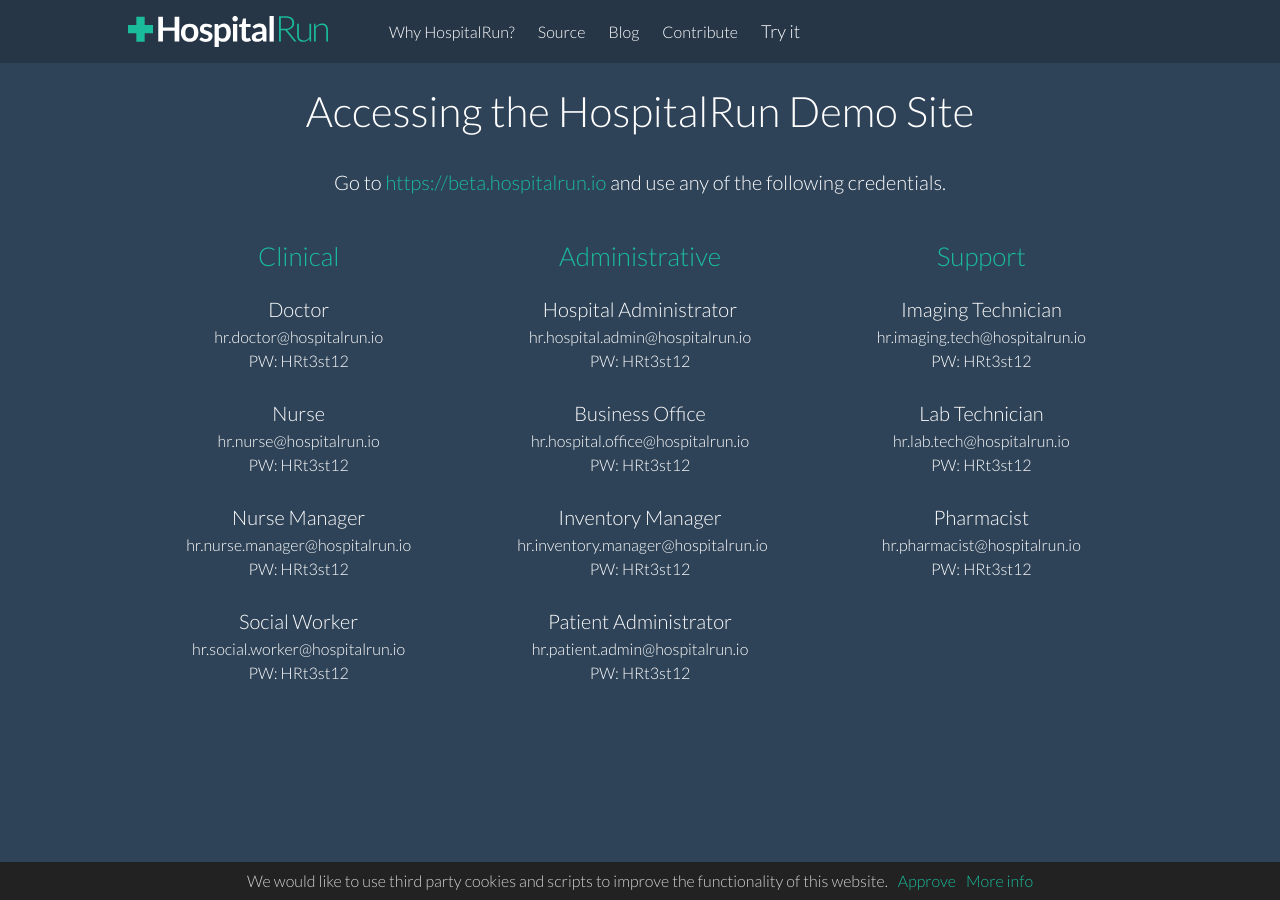
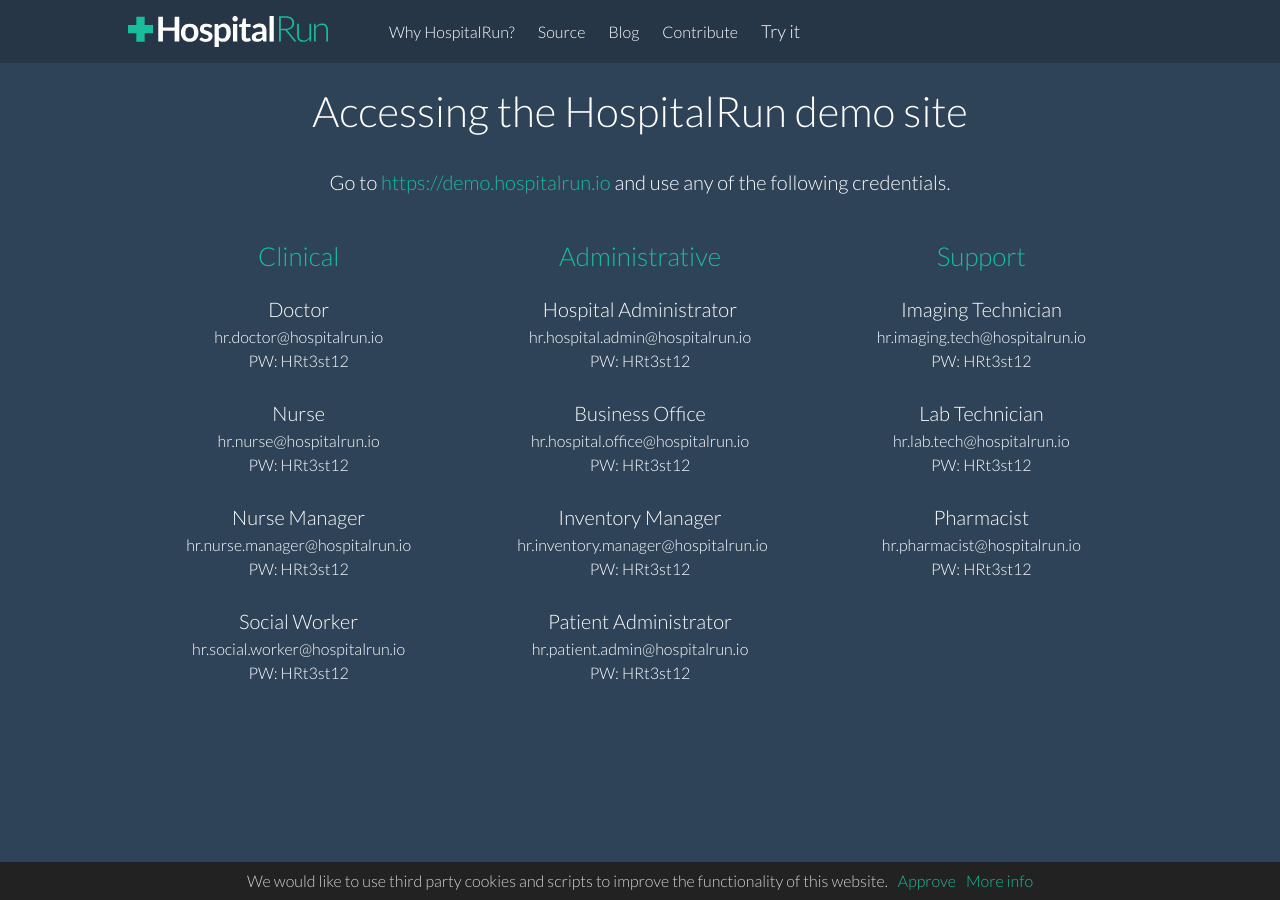
Before and after one commit to HospitalRun/hospitalrun.io, a Jekyll site: the page built from demo/index.md, in a window 1280 px wide. Built offline with Jekyll 4.4.1, drawn with Linux system fonts in a browser that asks for light colours; nearby versions of some CDN libraries; part of the change alters nothing that is shown.

Commit message:
Update index.md

```diff
--- a/demo/index.md
+++ b/demo/index.md
@@ -4,8 +4,8 @@ layout: default
 ---
 
 <div class="tryit-hero">
-  <h1 class="hero-heading">Accessing the HospitalRun Demo Site</h1>
-  <p>Go to <a href="https://beta.hospitalrun.io" target="_blank" rel="noopener" >https://beta.hospitalrun.io</a> and use any of the following credentials.</p>
+  <h1 class="hero-heading">Accessing the HospitalRun demo site</h1>
+  <p>Go to <a href="https://demo.hospitalrun.io" target="_blank" rel="noopener" >https://demo.hospitalrun.io</a> and use any of the following credentials.</p>
 </div>
 
 <div class="tryit-content">
```
